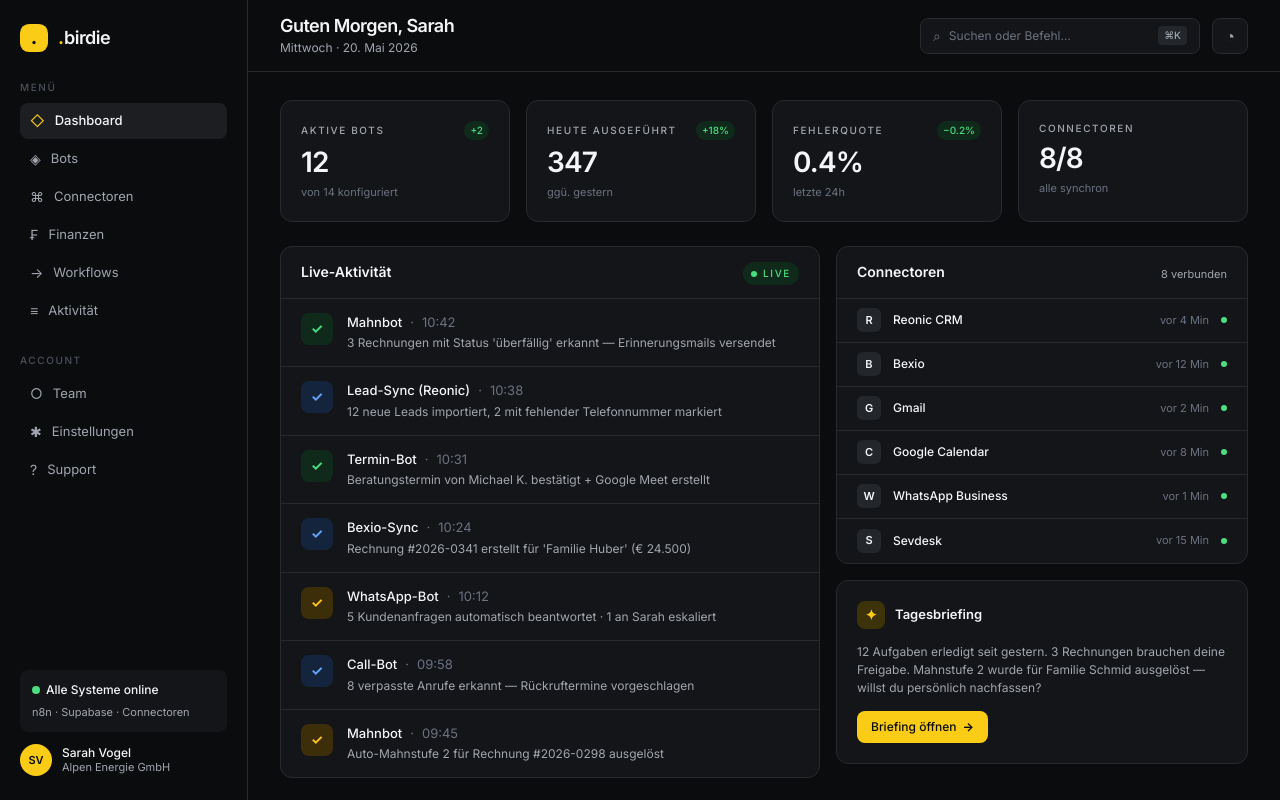
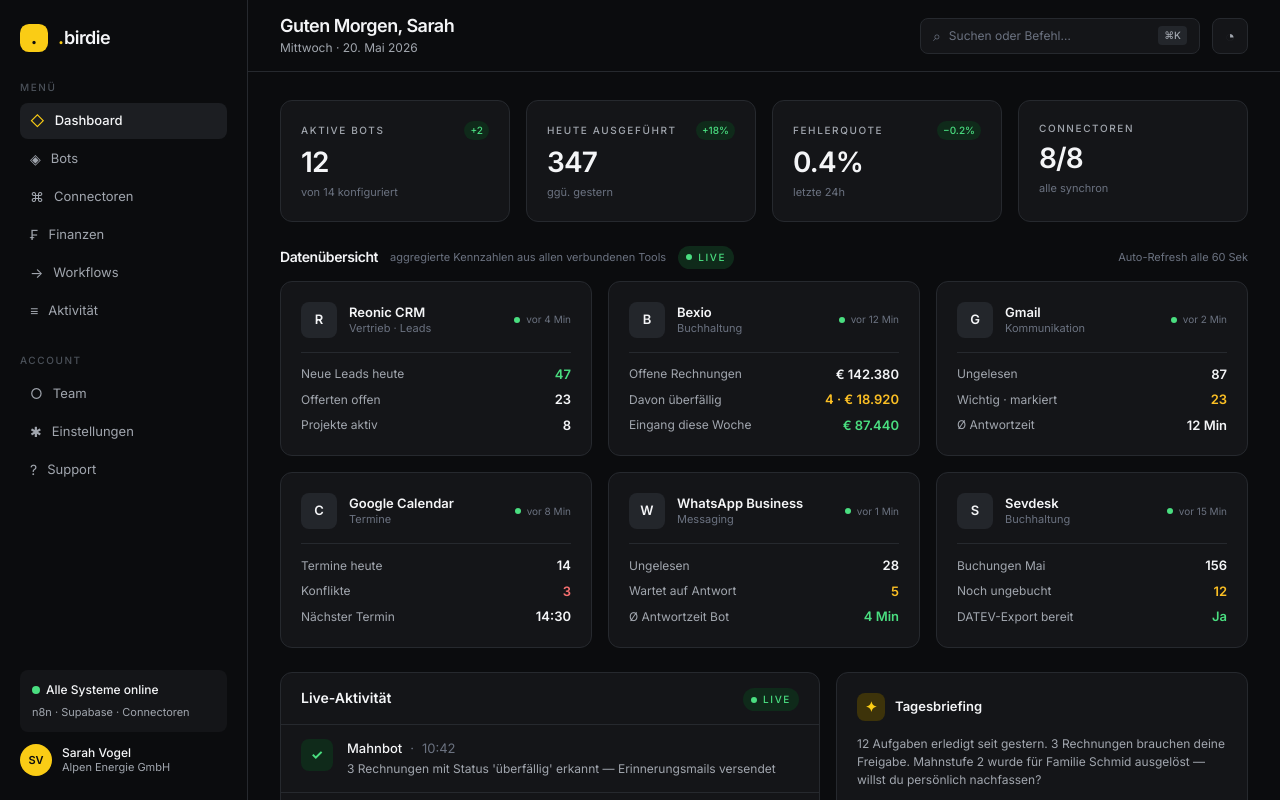
Before and after one commit to GodSmasher/birdie-us, a Next.js app: page /dashboard in a window 1280 px wide. Shown: the top 800 px of the page. Built offline with nearby package versions, Linux system fonts and the light colour scheme.

Commit message:
feat: add Datenübersicht section with connector data snapshots

```diff
--- a/app/(app)/dashboard/page.tsx
+++ b/app/(app)/dashboard/page.tsx
@@ -12,13 +12,81 @@ const activities = [
   ['09:45', 'Mahnbot', 'Auto-Mahnstufe 2 für Rechnung #2026-0298 ausgelöst', 'warning'],
 ] as const;
 
-const connectors = [
-  ['Reonic CRM', 'vor 4 Min', 'R'],
-  ['Bexio', 'vor 12 Min', 'B'],
-  ['Gmail', 'vor 2 Min', 'G'],
-  ['Google Calendar', 'vor 8 Min', 'C'],
-  ['WhatsApp Business', 'vor 1 Min', 'W'],
-  ['Sevdesk', 'vor 15 Min', 'S'],
+type DataTone = 'fg' | 'success' | 'warning' | 'error' | 'accent' | 'info';
+
+const connectorData: {
+  letter: string;
+  name: string;
+  category: string;
+  sync: string;
+  rows: { label: string; value: string; tone?: DataTone }[];
+}[] = [
+  {
+    letter: 'R',
+    name: 'Reonic CRM',
+    category: 'Vertrieb · Leads',
+    sync: 'vor 4 Min',
+    rows: [
+      { label: 'Neue Leads heute', value: '47', tone: 'success' },
+      { label: 'Offerten offen', value: '23' },
+      { label: 'Projekte aktiv', value: '8' },
+    ],
+  },
+  {
+    letter: 'B',
+    name: 'Bexio',
+    category: 'Buchhaltung',
+    sync: 'vor 12 Min',
+    rows: [
+      { label: 'Offene Rechnungen', value: '€ 142.380', tone: 'fg' },
+      { label: 'Davon überfällig', value: '4 · € 18.920', tone: 'warning' },
+      { label: 'Eingang diese Woche', value: '€ 87.440', tone: 'success' },
+    ],
+  },
+  {
+    letter: 'G',
+    name: 'Gmail',
+    category: 'Kommunikation',
+    sync: 'vor 2 Min',
+    rows: [
+      { label: 'Ungelesen', value: '87' },
+      { label: 'Wichtig · markiert', value: '23', tone: 'warning' },
+      { label: 'Ø Antwortzeit', value: '12 Min' },
+    ],
+  },
+  {
+    letter: 'C',
+    name: 'Google Calendar',
+    category: 'Termine',
+    sync: 'vor 8 Min',
+    rows: [
+      { label: 'Termine heute', value: '14' },
+      { label: 'Konflikte', value: '3', tone: 'error' },
+      { label: 'Nächster Termin', value: '14:30' },
+    ],
+  },
+  {
+    letter: 'W',
+    name: 'WhatsApp Business',
+    category: 'Messaging',
+    sync: 'vor 1 Min',
+    rows: [
+      { label: 'Ungelesen', value: '28' },
+      { label: 'Wartet auf Antwort', value: '5', tone: 'warning' },
+      { label: 'Ø Antwortzeit Bot', value: '4 Min', tone: 'success' },
+    ],
+  },
+  {
+    letter: 'S',
+    name: 'Sevdesk',
+    category: 'Buchhaltung',
+    sync: 'vor 15 Min',
+    rows: [
+      { label: 'Buchungen Mai', value: '156' },
+      { label: 'Noch ungebucht', value: '12', tone: 'warning' },
+      { label: 'DATEV-Export bereit', value: 'Ja', tone: 'success' },
+    ],
+  },
 ];
 
 const toneBg: Record<string, string> = {
@@ -26,6 +94,15 @@ const toneBg: Record<string, string> = {
   warning: 'bg-warning-bg text-warning',
   info: 'bg-info-bg text-info',
   error: 'bg-error-bg text-error',
+};
+
+const toneText: Record<DataTone, string> = {
+  fg: 'text-fg',
+  success: 'text-success',
+  warning: 'text-warning',
+  error: 'text-error',
+  accent: 'text-accent',
+  info: 'text-info',
 };
 
 export default function DashboardPage() {
@@ -36,6 +113,7 @@ export default function DashboardPage() {
         <TopBar title="Guten Morgen, Sarah" subtitle="Mittwoch · 20. Mai 2026" />
 
         <div className="flex-1 px-8 py-7 flex flex-col gap-6">
+          {/* Top KPIs */}
           <div className="flex gap-4">
             <KpiCard label="AKTIVE BOTS" value="12" sub="von 14 konfiguriert" delta="+2" />
             <KpiCard label="HEUTE AUSGEFÜHRT" value="347" sub="ggü. gestern" delta="+18%" />
@@ -43,8 +121,54 @@ export default function DashboardPage() {
             <KpiCard label="CONNECTOREN" value="8/8" sub="alle synchron" />
           </div>
 
+          {/* Datenübersicht — connector data snapshots */}
+          <section className="flex flex-col gap-3">
+            <div className="flex items-center gap-3">
+              <h2 className="font-semibold text-sm text-fg tracking-tightest">Datenübersicht</h2>
+              <span className="text-[11px] text-fg3">aggregierte Kennzahlen aus allen verbundenen Tools</span>
+              <Pill label="LIVE" tone="success" />
+              <span className="ml-auto text-[11px] text-fg3">Auto-Refresh alle 60 Sek</span>
+            </div>
+
+            <div className="grid grid-cols-3 gap-4">
+              {connectorData.map((c) => (
+                <div
+                  key={c.name}
+                  className="bg-surface border border-line rounded-xl p-5 flex flex-col gap-3.5"
+                >
+                  <div className="flex items-center gap-3">
+                    <div className="w-9 h-9 rounded-lg bg-surface-3 flex items-center justify-center font-semibold text-[13px] text-fg">
+                      {c.letter}
+                    </div>
+                    <div className="flex flex-col gap-0.5 min-w-0">
+                      <span className="font-semibold text-[13px] text-fg leading-tight">{c.name}</span>
+                      <span className="text-[11px] text-fg3 leading-tight">{c.category}</span>
+                    </div>
+                    <div className="ml-auto flex items-center gap-1.5 shrink-0">
+                      <span className="w-1.5 h-1.5 rounded-full bg-success" />
+                      <span className="text-[10px] text-fg3">{c.sync}</span>
+                    </div>
+                  </div>
+
+                  <div className="flex flex-col gap-1.5 border-t border-line pt-3">
+                    {c.rows.map((r) => (
+                      <div key={r.label} className="flex items-center">
+                        <span className="text-xs text-fg2">{r.label}</span>
+                        <span
+                          className={`ml-auto text-[13px] font-semibold ${toneText[r.tone ?? 'fg']}`}
+                        >
+                          {r.value}
+                        </span>
+                      </div>
+                    ))}
+                  </div>
+                </div>
+              ))}
+            </div>
+          </section>
+
+          {/* Bottom row: Activity + Briefing */}
           <div className="flex gap-4">
-            {/* Activity feed */}
             <Card className="flex-1 min-w-0 overflow-hidden">
               <CardHeader title="Live-Aktivität" right={<Pill label="LIVE" tone="success" />} />
               <div>
@@ -71,30 +195,7 @@ export default function DashboardPage() {
               </div>
             </Card>
 
-            {/* Right column */}
-            <div className="w-[412px] shrink-0 flex flex-col gap-4">
-              <Card className="overflow-hidden">
-                <CardHeader title="Connectoren" right={<span className="text-[11px] text-fg2">8 verbunden</span>} />
-                <div>
-                  {connectors.map(([name, sync, letter], i) => (
-                    <div
-                      key={name}
-                      className={`flex items-center gap-3 px-5 h-11 ${
-                        i < connectors.length - 1 ? 'border-b border-line' : ''
-                      }`}
-                    >
-                      <div className="w-6 h-6 rounded-md bg-surface-3 flex items-center justify-center text-[11px] font-semibold text-fg">
-                        {letter}
-                      </div>
-                      <span className="text-xs font-medium text-fg">{name}</span>
-                      <span className="ml-auto text-[11px] text-fg3">{sync}</span>
-                      <span className="w-1.5 h-1.5 rounded-full bg-success" />
-                    </div>
-                  ))}
-                </div>
-              </Card>
-
-              <Card className="p-5 flex flex-col gap-3.5">
+            <Card className="w-[412px] shrink-0 p-5 flex flex-col gap-3.5 self-start">
               <div className="flex items-center gap-2.5">
                 <div className="w-7 h-7 rounded-lg bg-accent-bg flex items-center justify-center text-accent font-bold text-sm">
                   ✦
@@ -105,11 +206,24 @@ export default function DashboardPage() {
                 12 Aufgaben erledigt seit gestern. 3 Rechnungen brauchen deine Freigabe. Mahnstufe 2 wurde für Familie
                 Schmid ausgelöst — willst du persönlich nachfassen?
               </p>
-                <button className="self-start inline-flex items-center gap-1.5 px-3.5 py-2 bg-accent text-bg rounded-lg font-medium text-xs">
+              <div className="flex flex-col gap-2 mt-1 border-t border-line pt-3">
+                <div className="flex items-center gap-2 text-xs">
+                  <span className="w-1 h-1 rounded-full bg-accent" />
+                  <span className="text-fg2">Reonic: 47 neue Leads heute (+12 vs. gestern)</span>
+                </div>
+                <div className="flex items-center gap-2 text-xs">
+                  <span className="w-1 h-1 rounded-full bg-accent" />
+                  <span className="text-fg2">Bexio: 4 überfällige Rechnungen, € 18.920</span>
+                </div>
+                <div className="flex items-center gap-2 text-xs">
+                  <span className="w-1 h-1 rounded-full bg-accent" />
+                  <span className="text-fg2">Calendar: 3 Terminkonflikte heute Nachmittag</span>
+                </div>
+              </div>
+              <button className="self-start inline-flex items-center gap-1.5 px-3.5 py-2 bg-accent text-bg rounded-lg font-medium text-xs mt-1">
                 Briefing öffnen <span className="font-bold">→</span>
               </button>
             </Card>
-            </div>
           </div>
         </div>
       </main>
```
Lines whose indentation alone changed are shown as unchanged.
